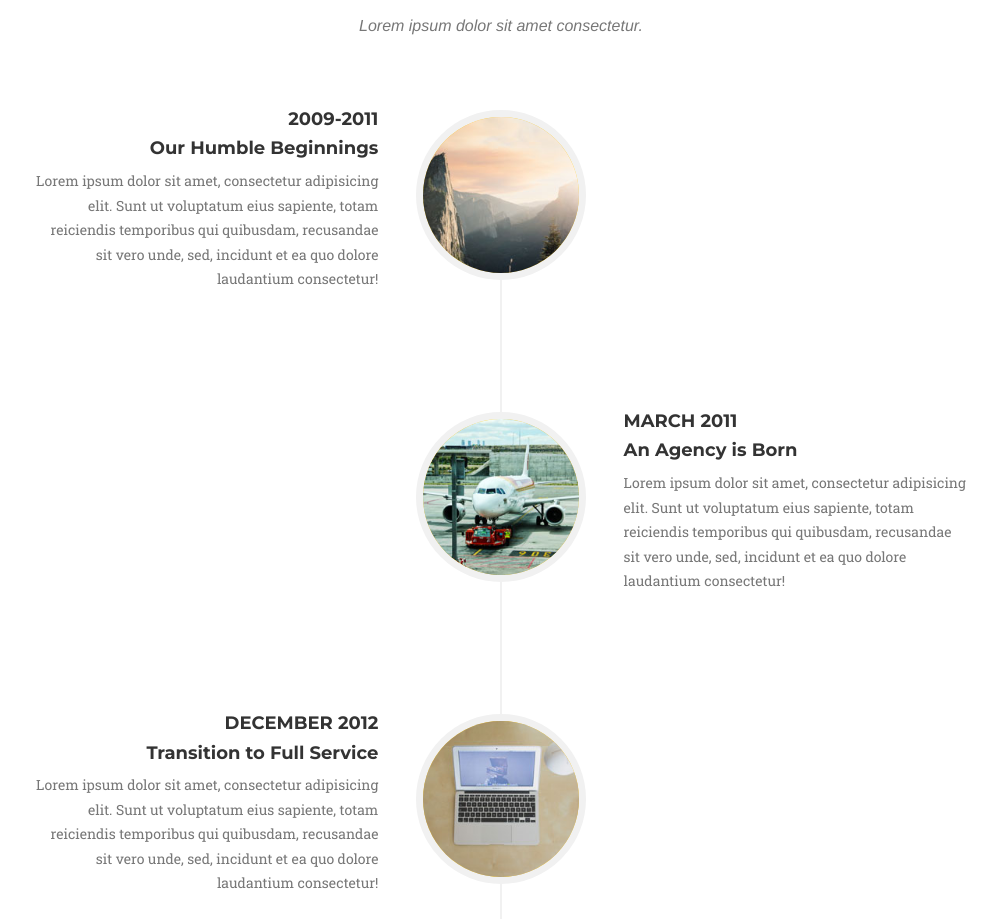
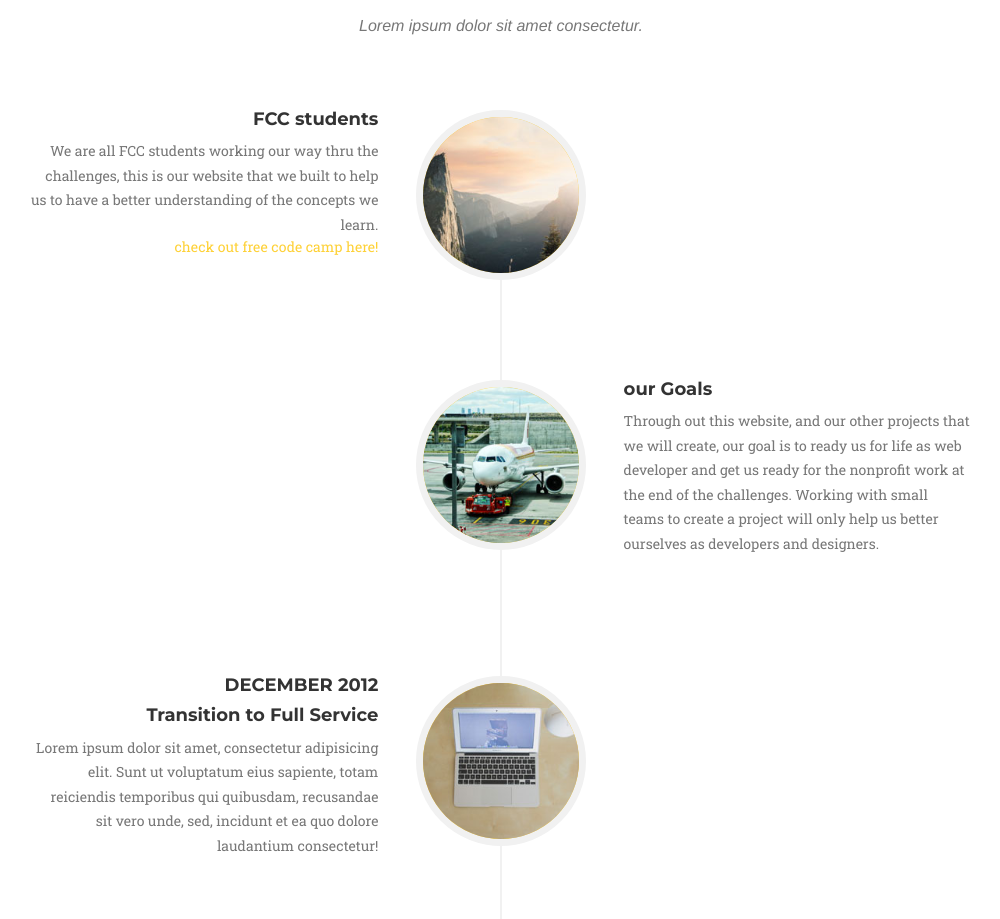
Before and after one commit to FCCWebCrafts/FCCWebCrafts.github.io, a plain HTML site: page index.html in a window 1280 px wide. Shown: the part 2715-3634 px from the top of the page, without its empty margins (139-1139 px from the left). Drawn offline with nearby package versions, Linux system fonts and the light colour scheme; a web font is replaced by a local one.

Commit message:
about section 1/2 done.

```diff
--- a/css/agency.css
+++ b/css/agency.css
@@ -675,6 +675,7 @@ section#contact .form-group {
 section#contact .form-group input,
 section#contact .form-group textarea {
     padding: 20px;
+    border-radius: 20px;
 }
 
 section#contact .form-group input.form-control {
--- a/index.html
+++ b/index.html
@@ -243,11 +243,12 @@
                             </div>
                             <div class="timeline-panel">
                                 <div class="timeline-heading">
-                                    <h4>2009-2011</h4>
-                                    <h4 class="subheading">Our Humble Beginnings</h4>
+
+                                    <h4 class="subheading">FCC students</h4>
                                 </div>
                                 <div class="timeline-body">
-                                    <p class="text-muted">Lorem ipsum dolor sit amet, consectetur adipisicing elit. Sunt ut voluptatum eius sapiente, totam reiciendis temporibus qui quibusdam, recusandae sit vero unde, sed, incidunt et ea quo dolore laudantium consectetur!</p>
+                                    <p class="text-muted">We are all FCC students working our way thru the challenges, this is our website that we built to help us to have  a better understanding of the concepts we learn. </p>
+                                    <a href="http://www.freecodecamp.com/learn-to-code"> check out free code camp here!</a>
                                 </div>
                             </div>
                         </li>
@@ -257,11 +258,11 @@
                             </div>
                             <div class="timeline-panel">
                                 <div class="timeline-heading">
-                                    <h4>March 2011</h4>
-                                    <h4 class="subheading">An Agency is Born</h4>
+
+                                    <h4 class="subheading">our Goals</h4>
                                 </div>
                                 <div class="timeline-body">
-                                    <p class="text-muted">Lorem ipsum dolor sit amet, consectetur adipisicing elit. Sunt ut voluptatum eius sapiente, totam reiciendis temporibus qui quibusdam, recusandae sit vero unde, sed, incidunt et ea quo dolore laudantium consectetur!</p>
+                                    <p class="text-muted">Through out this website, and our other projects that we will create, our goal is to ready us for life as web developer and get us ready for the nonprofit work at the end of the challenges. Working with small teams to create a project will only help us better ourselves as developers and designers.</p>
                                 </div>
                             </div>
                         </li>
```
